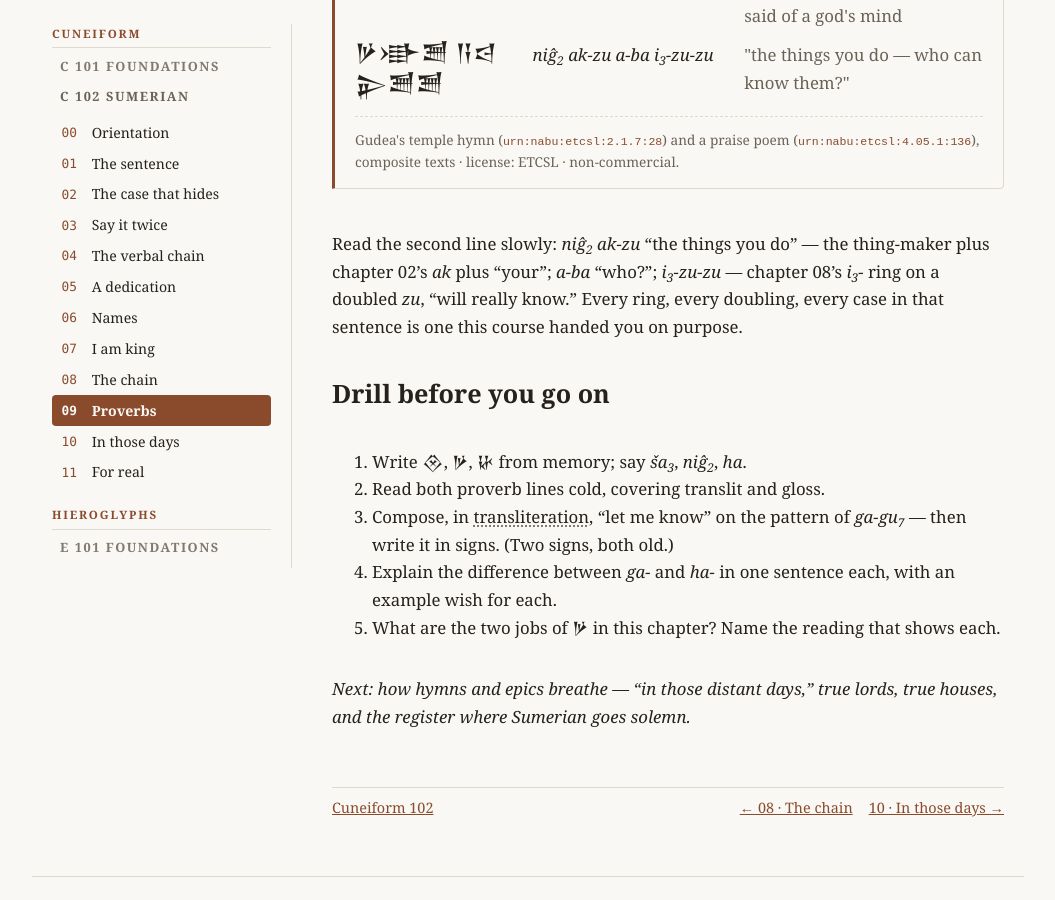
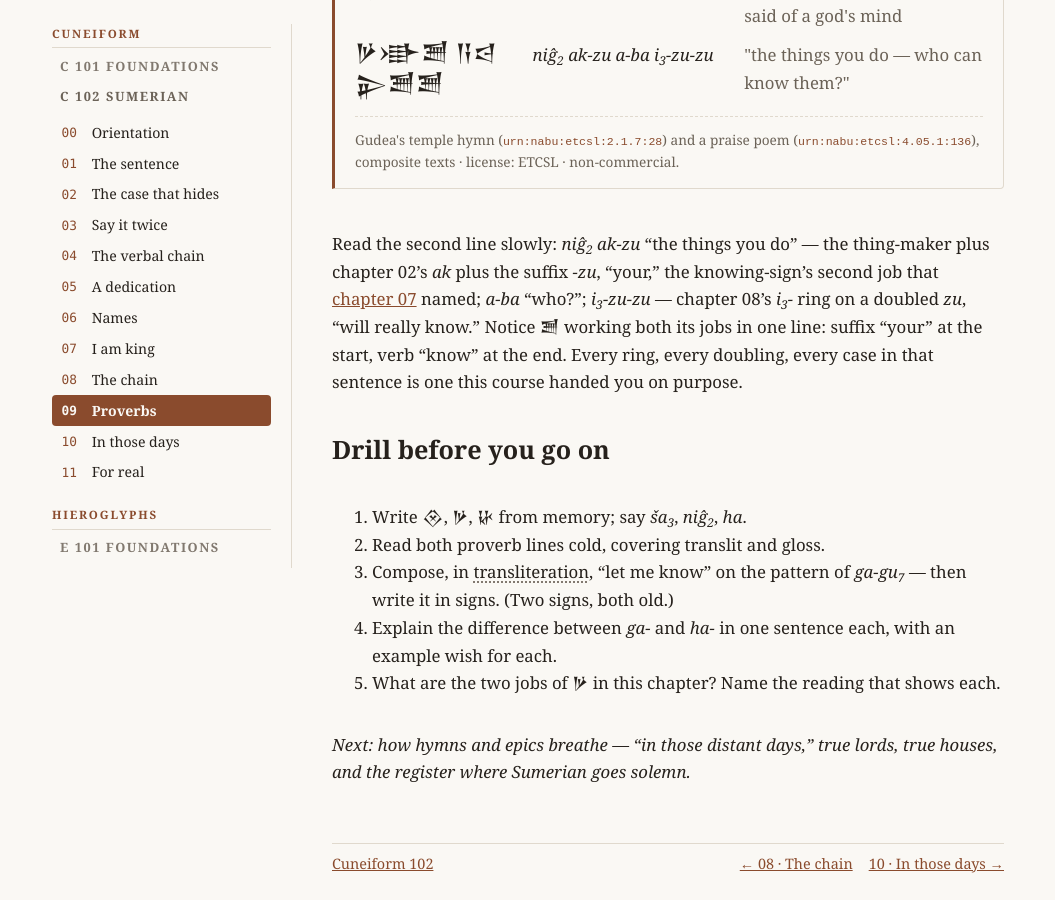
Before and after one commit to arvicco/nabu-edubba, a Jekyll site: the page built from site/cuneiform/102/09-the-proverb-tablet.md, in a window 1280 px wide and 900 px high, scrolled down 3448 px. Shown: the whole window, without its empty margins (112-1167 px from the left). Built offline with Jekyll 4.4.1, drawn with Linux system fonts in a browser that asks for light colours.

Commit message:
fix: possessive -zu taught at first use, not smuggled (owner review)
The knowing-sign's suffix job — -zu, 'your' — appeared unannounced
in ch07's nin-zu and was leaned on by ch09/ch11. Now taught
explicitly at first use in ch07 as a veteran-gains-a-reading note,
paired with ch05's -ni 'his/her'; ch09 back-references it with a
link and points out both jobs of the sign sharing one proverb line.

Co-Authored-By: Claude Fable 5 <noreply@anthropic.com>

```diff
--- a/site/cuneiform/102/09-the-proverb-tablet.md
+++ b/site/cuneiform/102/09-the-proverb-tablet.md
@@ -160,10 +160,15 @@ its deepest work:
 </figure>
 
 Read the second line slowly: *niĝ₂ ak-zu* "the things you do" —
-the thing-maker plus chapter 02's *ak* plus "your"; *a-ba* "who?";
+the thing-maker plus chapter 02's *ak* plus the suffix *-zu*,
+"your," the knowing-sign's second job that
+[chapter 07]({{ '/cuneiform/102/07-i-am-king/' | relative_url }})
+named; *a-ba* "who?";
 *i₃-zu-zu* — chapter 08's *i₃-* ring on a doubled *zu*, "will
-really know." Every ring, every doubling, every case in that
-sentence is one this course handed you on purpose.
+really know." Notice 𒍪 working both its jobs in one line: suffix
+"your" at the start, verb "know" at the end. Every ring, every
+doubling, every case in that sentence is one this course handed
+you on purpose.
 
 ## Drill before you go on
 
```
Also changed, not shown: site/cuneiform/102/07-i-am-king.md (+11 -0 lines).
